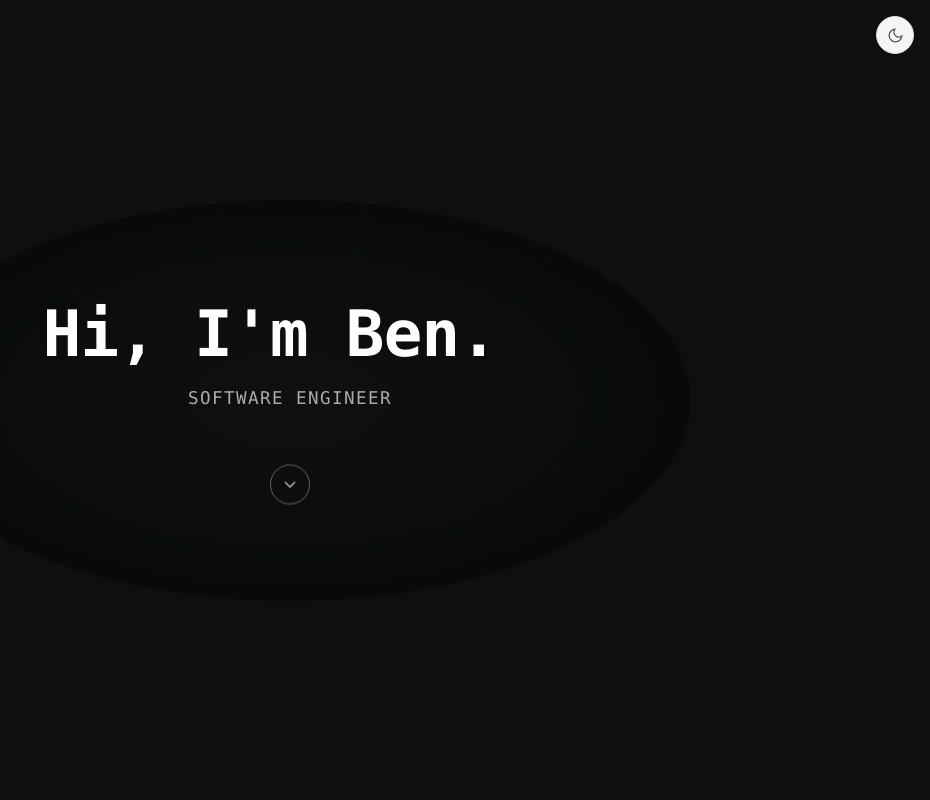
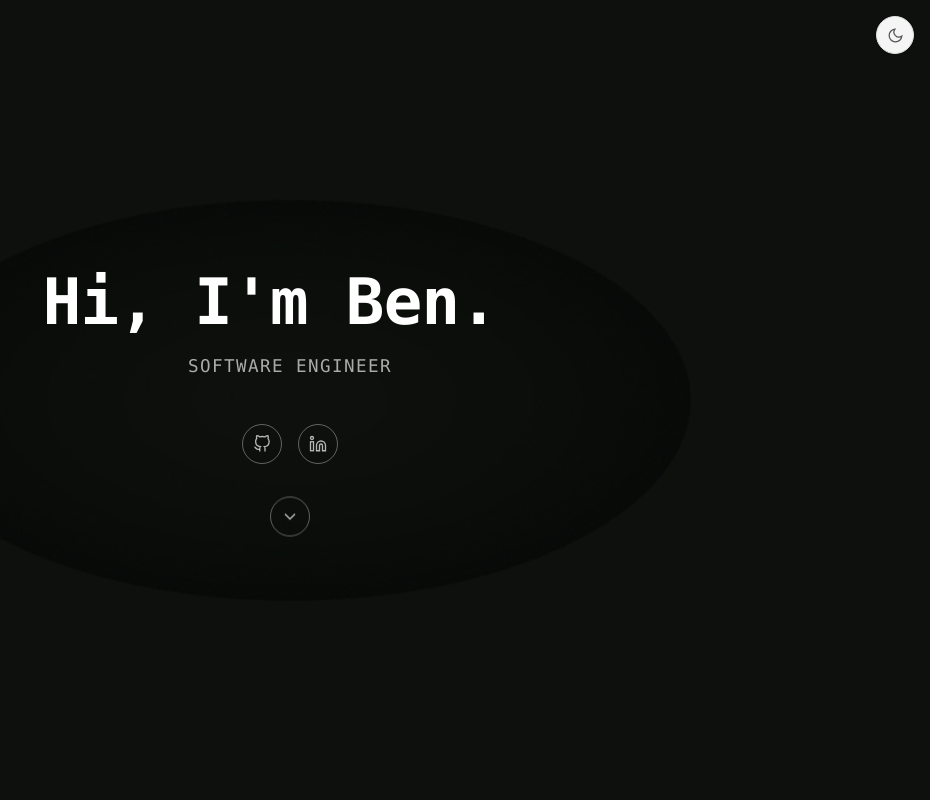
Before and after one commit to bhindley/cv-site, a React (Vite) app: page / in a window 1280 px wide. Shown: the top 800 px of the page, without its empty margins (350-1280 px from the left). Built offline with nearby package versions, Linux system fonts and the light colour scheme.

Commit message:
Add GitHub and LinkedIn icon buttons to hero

```diff
--- a/src/components/Hero.jsx
+++ b/src/components/Hero.jsx
@@ -4,6 +4,7 @@
 const PAUSE_LOCATIONS = [2,11]; // Pause character locations
 const PAUSE_DURATION = 1200; // ms to pause for
 const TYPE_SPEED = 125;      // ms per character
+const CURSOR_BLINK_INTERVAL = 530; // ms for cursor blink
 
 export default function Hero() {
   const [displayed, setDisplayed] = useState('');
@@ -40,7 +41,7 @@
   useEffect(() => {
     const blink = setInterval(() => {
       setCursorVisible((v) => !v);
-    }, 530);
+    }, CURSOR_BLINK_INTERVAL);
     return () => clearInterval(blink);
   }, []);
 
@@ -59,6 +60,32 @@
           </span>
         </h1>
         <p className="hero-sub">Software Engineer</p>
+        <div className="hero-links">
+          <a
+            href="https://github.com/bhindley"
+            target="_blank"
+            rel="noreferrer"
+            className="hero-icon-link"
+            aria-label="GitHub"
+          >
+            <svg viewBox="0 0 24 24" strokeWidth="1.75" aria-hidden="true">
+              <path d="M9 19c-5 1.5-5-2.5-7-3m14 6v-3.87a3.37 3.37 0 0 0-.94-2.61c3.14-.35 6.44-1.54 6.44-7A5.44 5.44 0 0 0 20 4.77 5.07 5.07 0 0 0 19.91 1S18.73.65 16 2.48a13.38 13.38 0 0 0-7 0C6.27.65 5.09 1 5.09 1A5.07 5.07 0 0 0 5 4.77a5.44 5.44 0 0 0-1.5 3.78c0 5.42 3.3 6.61 6.44 7A3.37 3.37 0 0 0 9 18.13V22" />
+            </svg>
+          </a>
+          <a
+            href="https://www.linkedin.com/in/benjamin-hindley-b07b95253"
+            target="_blank"
+            rel="noreferrer"
+            className="hero-icon-link"
+            aria-label="LinkedIn"
+          >
+            <svg viewBox="0 0 24 24" strokeWidth="1.75" aria-hidden="true">
+              <path d="M16 8a6 6 0 0 1 6 6v7h-4v-7a2 2 0 0 0-2-2 2 2 0 0 0-2 2v7h-4v-7a6 6 0 0 1 6-6z" />
+              <rect x="2" y="9" width="4" height="12" />
+              <circle cx="4" cy="4" r="2" />
+            </svg>
+          </a>
+        </div>
         <a href="#about" className="hero-scroll" aria-label="Scroll to content">
           <svg viewBox="0 0 24 24" strokeWidth="1.75" aria-hidden="true">
             <polyline points="6 9 12 15 18 9" />
--- a/src/index.css
+++ b/src/index.css
@@ -242,8 +242,39 @@
   text-transform: uppercase;
 }
 
+.hero-links {
+  display: flex;
+  gap: 1rem;
+  margin-top: 2rem;
+}
+
+.hero-icon-link {
+  display: flex;
+  align-items: center;
+  justify-content: center;
+  width: 40px;
+  height: 40px;
+  border: 1px solid rgba(255, 255, 255, 0.35);
+  border-radius: 50%;
+  color: rgba(255, 255, 255, 0.7);
+  transition: border-color 0.2s, color 0.2s;
+}
+
+.hero-icon-link:hover {
+  border-color: var(--green-light);
+  color: var(--green-light);
+  text-decoration: none;
+}
+
+.hero-icon-link svg {
+  width: 18px;
+  height: 18px;
+  stroke: currentColor;
+  fill: none;
+}
+
 .hero-scroll {
-  margin-top: 2.5rem;
+  margin-top: 1.25rem;
   display: flex;
   align-items: center;
   justify-content: center;
```
